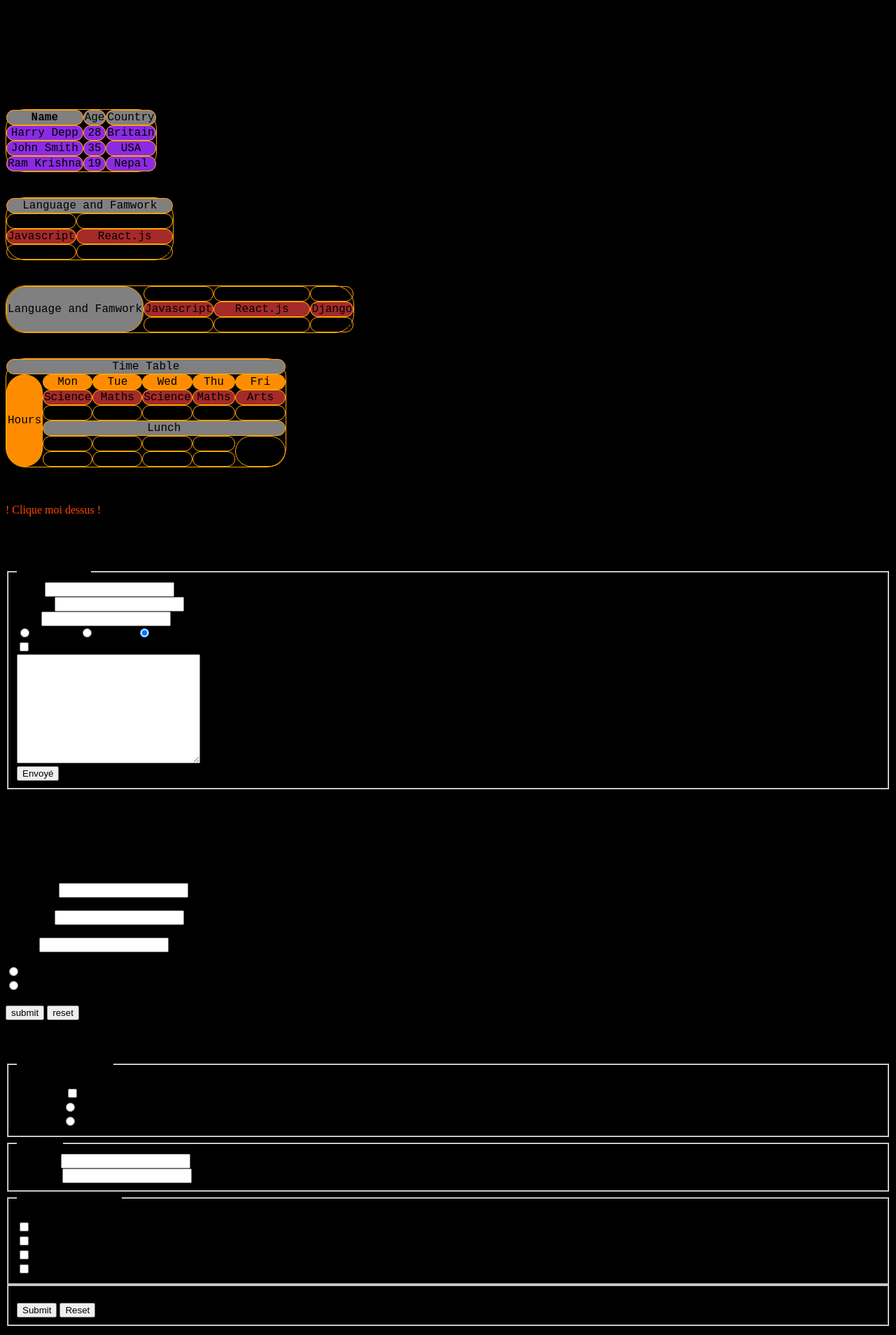
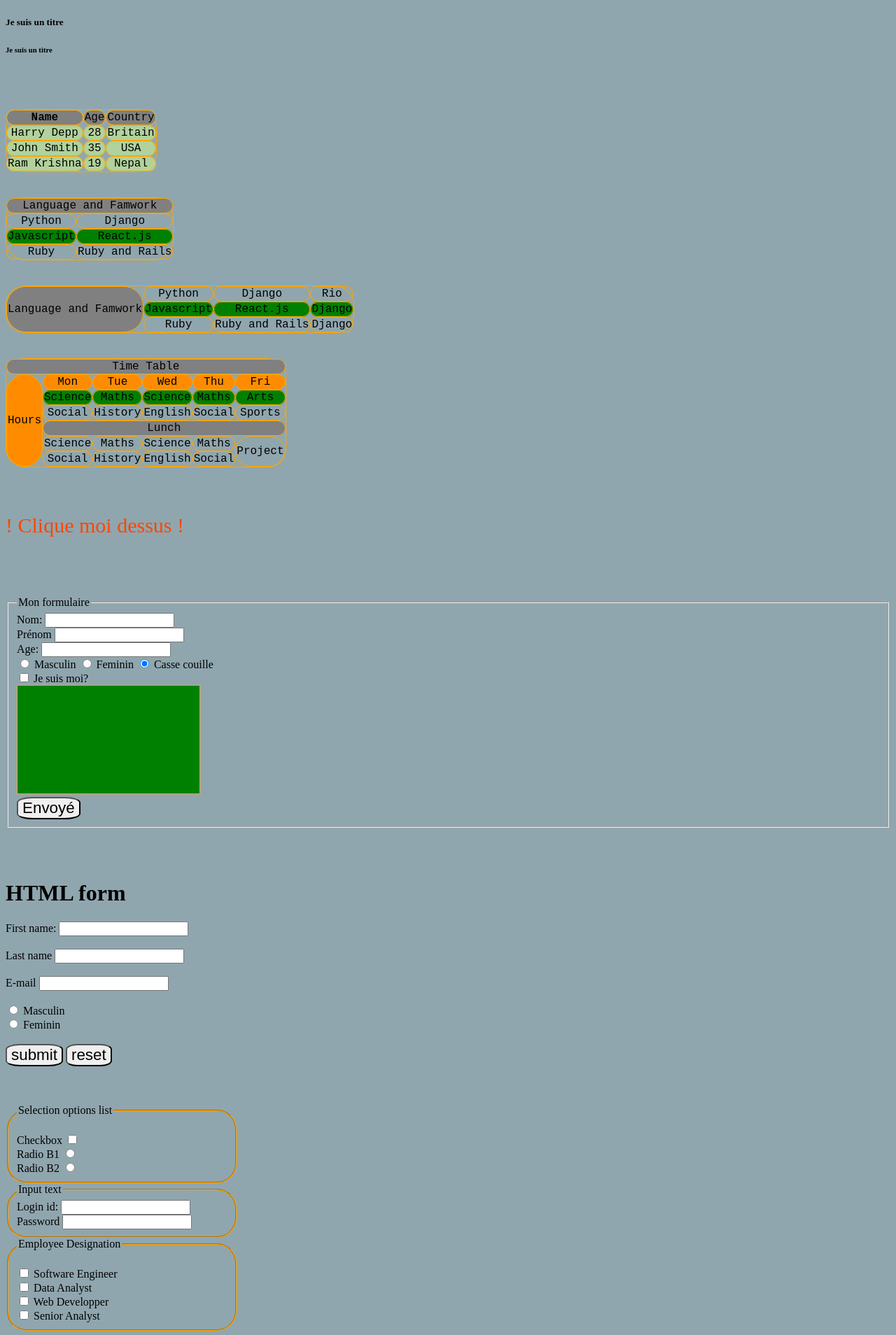
Before and after one commit to Sniikks/exercices, a PHP site: page / in a window 1280 px wide. Shown: the part 612-2520 px from the top of the page at 70% size. Run offline with PHP 8.4, Linux system fonts and the light colour scheme.

Commit message:
style.css

```diff
--- a/style.css
+++ b/style.css
@@ -2,7 +2,7 @@
 
 /*Définir le background de la page*/
 body {
-    background-color: black;
+    background-color: rgba(97, 128, 139, 0.699);
   }
 /* Pour définit la couleur du texte classique */
 p{color: orangered}
@@ -27,20 +27,57 @@ tr, td, th, table {
 
 /* Permet d'aligner le texte au centre de la case */
 tr td {
-    text-align: center
+    text-align: center;
 }
 
 /* Permet de mettre de la couleur sur le 3ème enfant.*/
 tr:nth-child(3) {
-    background-color: brown;
+    background-color: green;
 }
 
 /* Défini une classe spécialement pour TR */
 .test999 tr {
-    background-color: blueviolet;
+    background-color: rgba(207, 252, 141, 0.521);
 }
 
-/*Quand je suis sur le mot: animal mon curseur change */
+/* Quand je suis sur le mot: animal mon curseur change */
 #animal:hover {
-    cursor: pointer
+    cursor: pointer;
 }
+
+/* Augmente la taille d'animal */
+#animal{
+    font-size: 30px;
+}
+
+/* Change la taille des boutons (ici de type reset et submit */
+input[type="submit"], input[type="reset"] {
+    font-size: 1.40em;
+    border-radius: 25%;
+}
+
+/* Permet de bloquer l'encadrement de texte. */
+#message {
+    resize: none;
+    background-color: green;
+    border-color: orange;
+}
+
+::placeholder{
+    font-size: 30px;
+    color: aliceblue;
+}
+
+.tableau11 {
+    border-color: orange;
+    border-radius: 28px;
+    border-spacing: 0px;
+    width: 300px;
+}
+
+.tableau12 {
+    border-left: 0px;
+    border-top: 0px;
+    border-right: 0px;
+    border-width: 0px;
+}
```
